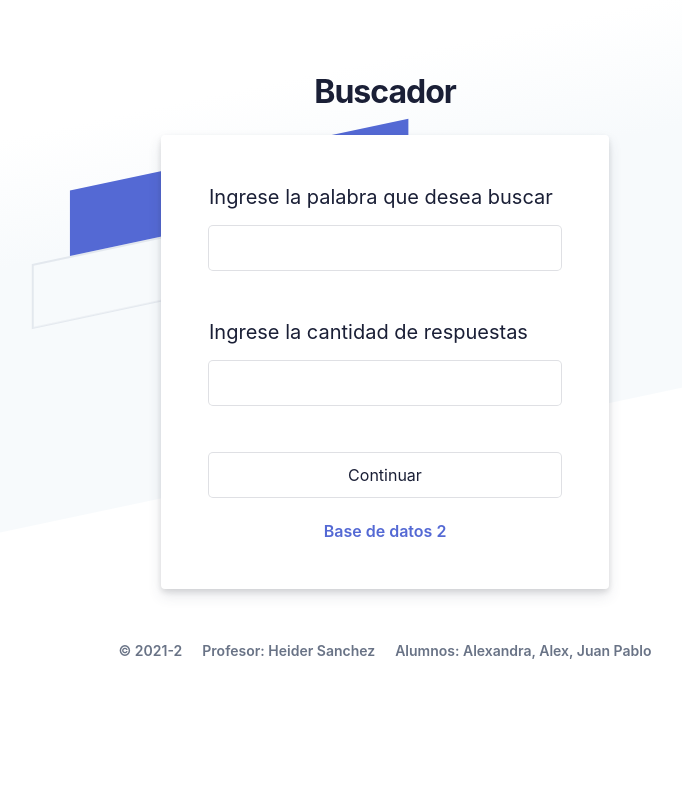
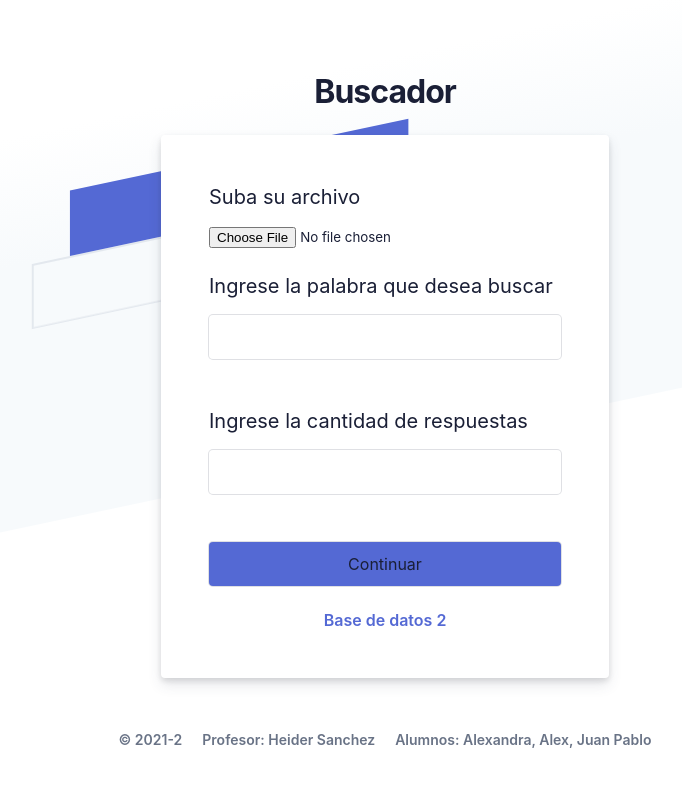
Before and after one commit to Alexandra-SR/BD2_Proyecto2, a Flask app: page / in a window 1280 px wide. Shown: the top 787 px of the page, without its empty margins (255-937 px from the left). Run offline with Flask 2, Linux system fonts and the light colour scheme.

Commit message:
final update

```diff
--- a/app.py
+++ b/app.py
@@ -1,5 +1,4 @@
 from flask import Flask, render_template, request, redirect, url_for, Response
-import json
 import sys
 import os
 from clean_tweets import find_tweetids  as ssearch
@@ -16,7 +15,6 @@ def result():
    return render_template('resultados.html')
 
 
-query = 'Hola que tal me llamo Alex y quiero jugar lol'
 @app.route('/', methods = ['GET', 'POST'])
 def buscar():
    ans = []
--- a/static/css/style.css
+++ b/static/css/style.css
@@ -183,6 +183,12 @@
   min-height: unset;
 }
 
+button.btn.btn-primary{
+  background: rgb(84, 105, 212);
+
+}
+
+
   button[type="button"] {
       background-color: rgb(84, 105, 212);
       box-shadow: rgba(0, 0, 0, 0) 0px 0px 0px 0px,
--- a/templates/buscador.html
+++ b/templates/buscador.html
@@ -140,13 +140,13 @@
           <div class="formbg-outer">
             <div class="formbg">
               <div class="formbg-inner padding-horizontal--48">
-                <!--
+
               <span class="padding-bottom--15">Suba su archivo</span>
                 <input type="file" id="avatar" name="avatar" >
 
               <div class="field padding-bottom--24">
               </div>
-              -->
+
                 <form method="post">
                   <span class="padding-bottom--15"
                     >Ingrese la palabra que desea buscar</span
--- a/templates/resultados.html
+++ b/templates/resultados.html
@@ -15,7 +15,7 @@
     <table class="fl-table">
       <thead>
         <tr>
-          <th>Documento</th>
+          <th>Tweet ID</th>
           <th>Tweet</th>
         </tr>
       </thead>
```
Also changed, not shown: images/buscador .png (added), images/resultados.png (added).
